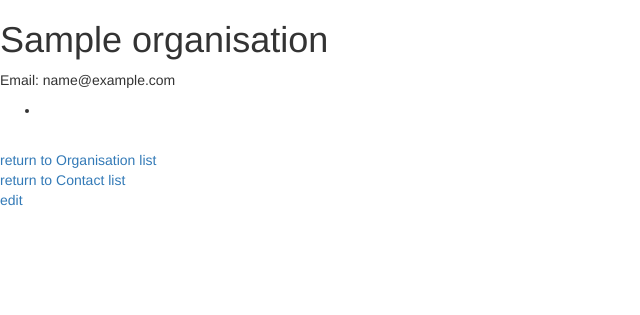
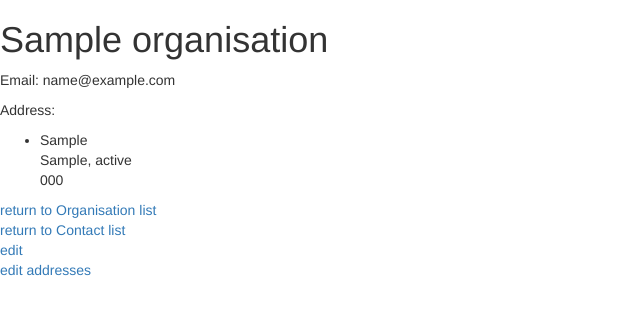
Before and after one commit to lbillingham/django_addresses, a Django app: a page that uses addressbook/contacts/templates/organisation.html in a window 1280 px wide. Shown: the top 315 px of the page, without its empty margins (0-640 px from the left). Run offline with Django 3.2, Linux system fonts and the light colour scheme; tables that the repository leaves empty hold one stand-in row (values such as "Sample post"); some libraries are stand-ins or nearby versions.

Commit message:
fixes #3 orgs now have ediable addresses

```diff
--- a/addressbook/addressbook/urls.py
+++ b/addressbook/addressbook/urls.py
@@ -47,6 +47,8 @@
         name='organisations-edit',),
     url(r'^edit/(?P<pk>\d+)/addresses$', contacts.views.EditContactAddressView.as_view(),
         name='contacts-edit-addresses',),
+    url(r'^edit/organisation(?P<pk>\d+)/addresses$', contacts.views.EditOrganisationAddressView.as_view(),
+        name='organisations-edit-addresses',),
     url(r'^delete/(?P<pk>\d+)/$',
         contacts.views.DeleteContactView.as_view(),
         name='contacts-delete',),
--- a/addressbook/contacts/templates/contact.html
+++ b/addressbook/contacts/templates/contact.html
@@ -6,7 +6,7 @@
 <p> Address: </p>
 <ul>
    <li>{{ contact.address.first_line }}<br/>
-       {{ contact.address.city }} {{ contact.address.state }}<br/>
+       {{ contact.address.city }}, {{ contact.address.state }}<br/>
        {{ contact.address.postal_code }}
    </li>
 </ul>
--- a/addressbook/contacts/templates/edit_contact.html
+++ b/addressbook/contacts/templates/edit_contact.html
@@ -34,7 +34,7 @@
 
 {% if contact.id %}
 <a href="{% url "contacts-edit-addresses" pk=contact.id %}">
-  Edit Addresses
+  Edit address
 </a>
 <br>
 <a href="{% url "contacts-delete" pk=contact.id %}">Delete</a>
--- a/addressbook/contacts/templates/edit_organisation.html
+++ b/addressbook/contacts/templates/edit_organisation.html
@@ -33,9 +33,9 @@
 </form>
 
 {% if organisation.id %}
-{% comment %}<a href="{% url "organisations-edit-addresses" pk=organisation.id %}">
-  Edit Addresses
-</a>{% endcomment %}
+<a href="{% url "organisations-edit-addresses" pk=organisation.id %}">
+  Edit Organisation's address
+</a>
 <br>
 <a href="{% url "organisations-delete" pk=organisation.id %}">Delete</a>
 {% endif %}
--- a/addressbook/contacts/templates/organisation.html
+++ b/addressbook/contacts/templates/organisation.html
@@ -3,10 +3,11 @@
 {% block content %}
 <h1> {{ organisation }}</h1>
 <p> Email: {{ organisation.email }}</p>
+<p>Address:</p>
 <ul>
-   <li>{{ organisation.address.first_line }}<br/>
-       {{ organisation.address.city }} {{ organisation.address.state }}<br/>
-       {{ organisation.address.postal_code }}
+   <li>{{ organisation.organisationaddress.first_line }}<br/>
+       {{ organisation.organisationaddress.city }}, {{ organisation.organisationaddress.state }}<br/>
+       {{ organisation.organisationaddress.postal_code }}
    </li>
 </ul>
 <a href="{% url "organisations-list" %}">return to Organisation list</a>
@@ -15,5 +16,5 @@
 <br>
 <a href="{% url "organisations-edit" pk=organisation.id %}">edit</a>
 <br>
-{% comment %}<a href="{% url "organisations-edit-addresses" pk=organisation.id %}">edit addresses</a>{% endcomment %}
+<a href="{% url "organisations-edit-addresses" pk=organisation.id %}">edit addresses</a>
 {% endblock  %}
--- a/addressbook/contacts/views.py
+++ b/addressbook/contacts/views.py
@@ -110,7 +110,7 @@
 class EditContactAddressView(UpdateView):
 
     model = Contact
-    template_name = 'edit_addresses.html'
+    template_name = 'edit_contact_address.html'
     form_class = forms.ContactAddressFormSet
 
     def get_success_url(self):
@@ -121,7 +121,7 @@
 class EditOrganisationAddressView(UpdateView):
 
     model = Organisation
-    template_name = 'edit_addresses.html'
+    template_name = 'edit_organisation_address.html'
     form_class = forms.OrganisationAddressFormSet
 
     def get_success_url(self):
```
Also changed, not shown: addressbook/contacts/templates/edit_organisation_address.html (added, +24 -0 lines), addressbook/contacts/migrations/0009_auto_20170131_1510.py (added), addressbook/contacts/templates/edit_contact_address.html (renamed from addressbook/contacts/templates/edit_addresses.html).
